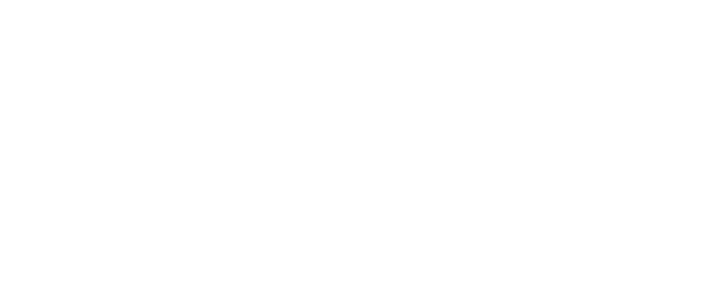
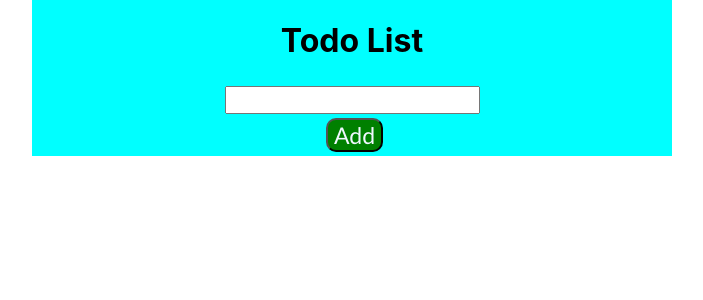
Before and after one commit to Dornal2002/react-assignments, a React (Create React App) app: page / in a window 1280 px wide. Shown: the top 300 px of the page, without its empty margins (288-991 px from the left). Built offline with nearby package versions, Linux system fonts and the light colour scheme.

Commit message:
Add Assignment1

```diff
--- a/src/App.tsx
+++ b/src/App.tsx
@@ -1,6 +1,7 @@
 import React from 'react';
 import logo from './logo.svg';
 import './App.css';
+import Todo from './components/Todo';
 
 function App() {
   return (
@@ -19,7 +20,7 @@
           Learn React
         </a>
       </header> */}
-
+      <Todo/>
     </div>
   );
 }
--- a/src/components/Todo.tsx
+++ b/src/components/Todo.tsx
@@ -28,8 +28,8 @@
         <div style={{ marker: "none" }}>
           {array.map((item: any, index: number) => <div key={index} className="inputfield">
             {index+1}.
-            <input type="checkbox" onChange={(index) => handleCheckbox(index)} style={{ height: "25px", width: "25px", marginRight: "10px" }} />
             {item.todo}
+            <input type="checkbox" onChange={(index) => handleCheckbox(index)} style={{ height: "22px", width: "25px", marginRight: "5px" ,marginLeft:"10px"}} />
             <button className="btn-delete" onClick={() => handleDelete(index)}>Delete</button>
           </div>)}
         </div>
```
